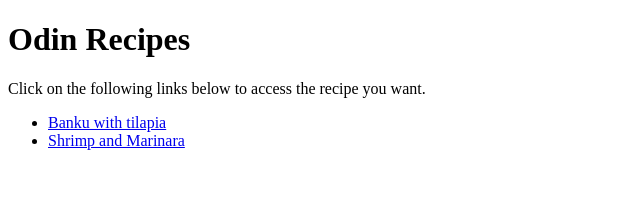
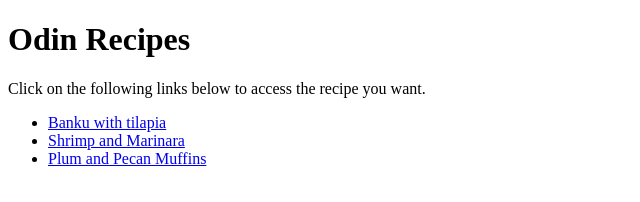
Before and after one commit to Wise-deldu/odin-recipes, a plain HTML site: page index.html in a window 1280 px wide. Shown: the whole page, without its empty margins (0-640 px from the left). Drawn offline with Linux system fonts and the light colour scheme.

Commit message:
Added the link to 'plum and pecan muffins'

```diff
--- a/index.html
+++ b/index.html
@@ -11,6 +11,7 @@
 		<ul>
 			<li><a href="recipes/banku.html">Banku with tilapia</a></li>
 			<li><a href="recipes/shrimp_m.html">Shrimp and Marinara</a></li>
+			<li><a href="recipes/pp_muf.html">Plum and Pecan Muffins</a></li>
 		</ul>
 	</body>
 </html>
```
